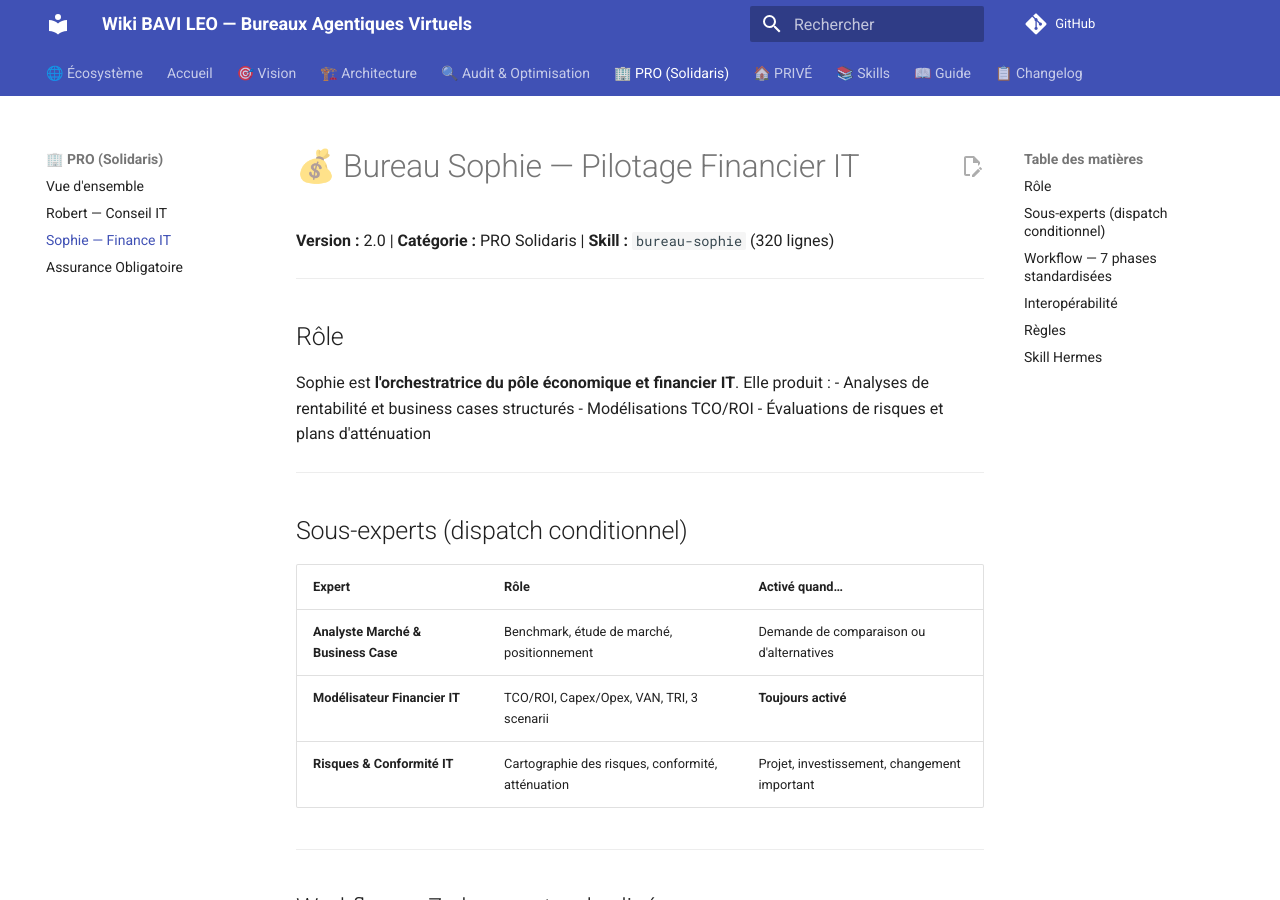
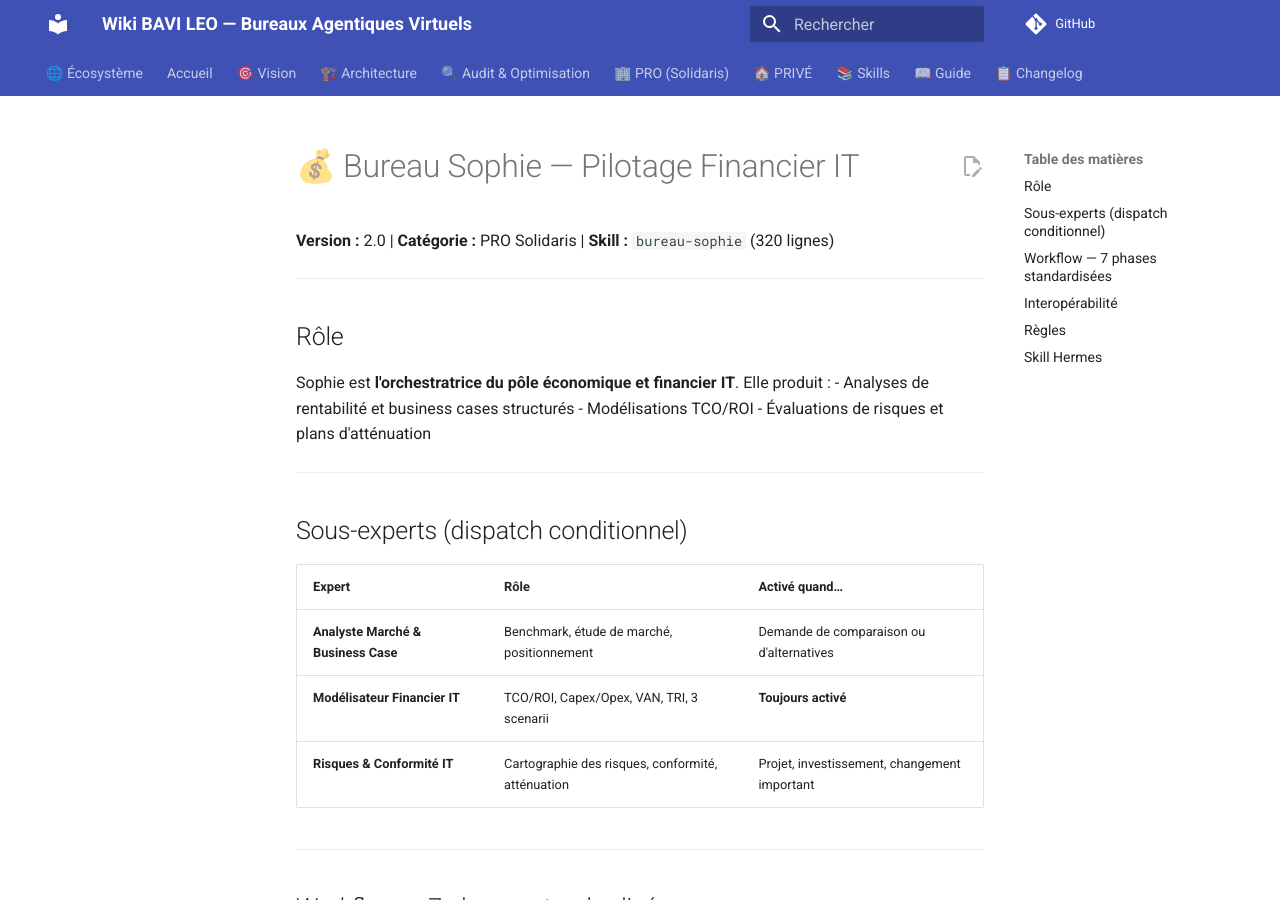
Before and after one commit to christophedanhier-hash/BAVI_LEO, an MkDocs documentation site: the page built from docs/wiki/pro/sophie.md, in a window 1280 px wide and 900 px high. Built offline with MkDocs 1.6.1 and Material for MkDocs 9.7.7, drawn with Linux system fonts in a browser that asks for light colours; comment, search, counter and statistics services are not loaded; some of the changed lines change nothing that is shown.

Commit message:
refactor: navigation BAVI LEO simplifiée — menu plat à 9 items

```diff
--- a/mkdocs.yml
+++ b/mkdocs.yml
@@ -56,27 +56,9 @@
   - Accueil: wiki/index.md
   - 🎯 Vision: wiki/vision.md
   - 🏗️ Architecture: wiki/architecture.md
-  - 🔍 Audit & Optimisation:
-      - Analyse complète: wiki/audit/index.md
-  - 🏢 PRO (Solidaris):
-      - Vue d'ensemble: wiki/pro/index.md
-      - Robert — Conseil IT: wiki/pro/robert.md
-      - Sophie — Finance IT: wiki/pro/sophie.md
-      - Assurance Obligatoire: wiki/pro/assurance-obligatoire.md
-  - 🏠 PRIVÉ:
-      - Vue d'ensemble: wiki/prive/index.md
-      - Gérard — Documentation T600:
-          - Présentation: wiki/prive/gerard.md
-          - Les 8 agents: wiki/prive/gerard/agents.md
-      - Sylvie — Voyages: wiki/prive/sylvie.md
-      - 🤖 Bot Voyages: wiki/prive/bot-voyages.md
-      - 🧠 Agent Pro: wiki/agent-pro/index.md
-      - Analyse n8n: wiki/agent-pro/n8n/index.md
-      - LEO Admin — Infra: wiki/prive/leo-admin.md
-  - 📚 Skills:
-      - Catalogue: wiki/skills/index.md
-      - Créer un skill: wiki/skills/creer.md
-  - 📖 Guide:
-      - Utilisation: wiki/guide/utilisation.md
-      - Évolution: wiki/guide/evolution.md
+  - 🔍 Audit & Optimisation: wiki/audit/index.md
+  - 🏢 PRO (Solidaris): wiki/pro/index.md
+  - 🏠 PRIVÉ: wiki/prive/index.md
+  - 📚 Skills: wiki/skills/index.md
+  - 📖 Guide: wiki/guide/utilisation.md
   - 📋 Changelog: wiki/changelog.md
```
